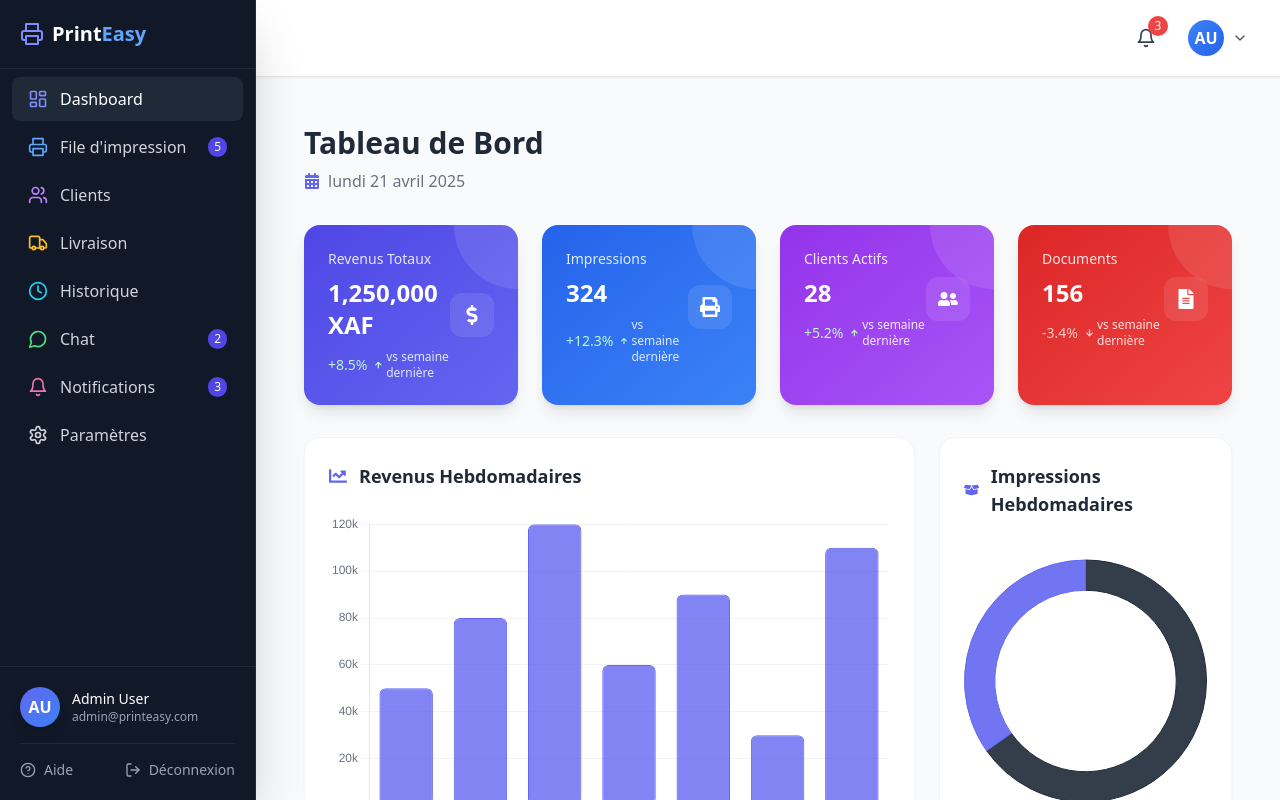
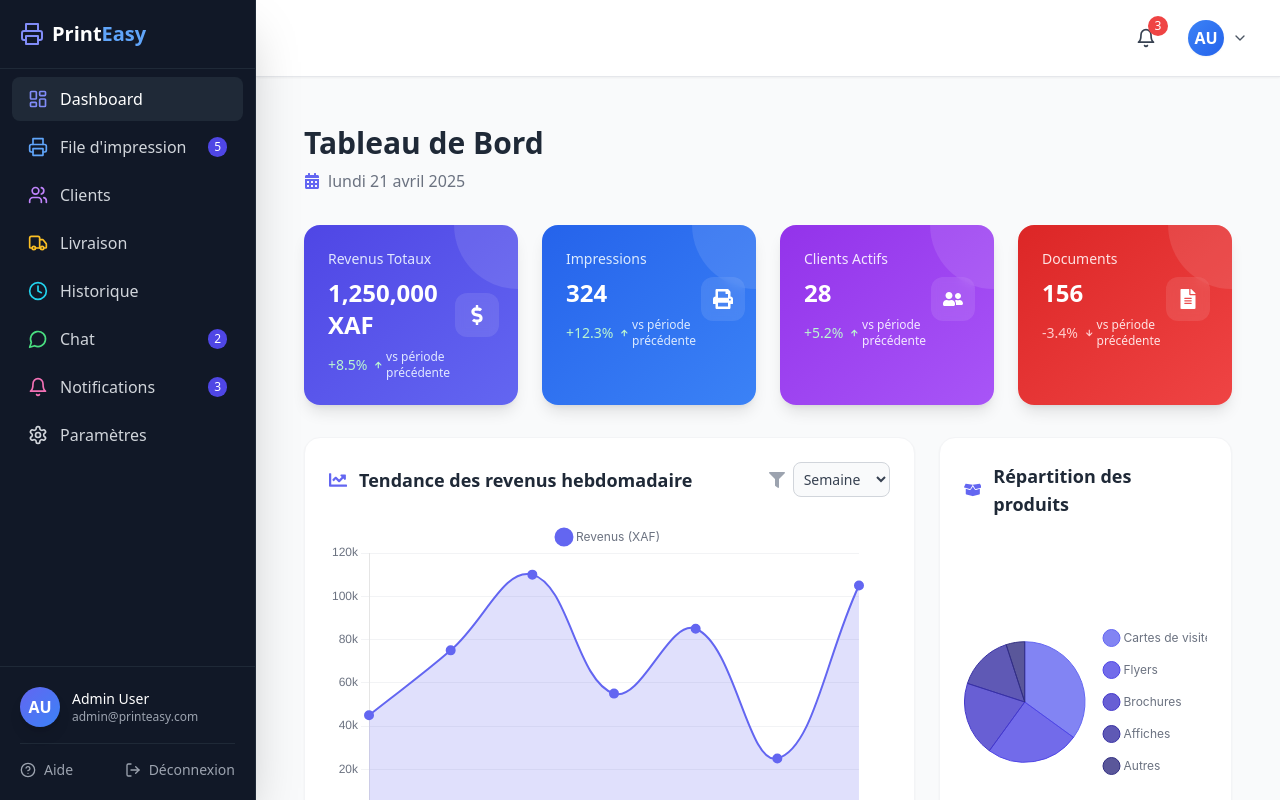
Before and after one commit to kwilliams3/projet-gestinnaire-impression, a React (Vite) app: page / in a window 1280 px wide. Built offline with nearby package versions, Linux system fonts and the light colour scheme.

Commit message:
amelioration

```diff
--- a/src/pages/DashboardPage.tsx
+++ b/src/pages/DashboardPage.tsx
@@ -1,6 +1,18 @@
-import React from 'react';
-import { Bar, Doughnut } from 'react-chartjs-2';
-import { Chart as ChartJS, CategoryScale, LinearScale, BarElement, Title, Tooltip, Legend, ArcElement } from 'chart.js';
+import React, { useState } from 'react';
+import { Bar, Line, Pie } from 'react-chartjs-2';
+import {
+  Chart as ChartJS,
+  CategoryScale,
+  LinearScale,
+  BarElement,
+  LineElement,
+  PointElement,
+  ArcElement,
+  Title,
+  Tooltip,
+  Legend,
+  Filler
+} from 'chart.js';
 import {
   FaDollarSign,
   FaPrint,
@@ -9,58 +21,199 @@ import {
   FaChartLine,
   FaCalendarAlt,
   FaBoxOpen,
-  FaArrowUp
+  FaArrowUp,
+  FaFilter
 } from 'react-icons/fa';
 import { motion } from 'framer-motion';
 
-ChartJS.register(CategoryScale, LinearScale, BarElement, Title, Tooltip, Legend, ArcElement);
+ChartJS.register(
+  CategoryScale,
+  LinearScale,
+  BarElement,
+  LineElement,
+  PointElement,
+  ArcElement,
+  Title,
+  Tooltip,
+  Legend,
+  Filler
+);
+
+type TimeRange = 'week' | 'month' | 'quarter';
 
 const DashboardPage: React.FC = () => {
+  const [timeRange, setTimeRange] = useState<TimeRange>('week');
+
+  // Données dynamiques basées sur la période sélectionnée
   const revenueData = {
-    total: 1250000,
-    change: 8.5,
+    total: timeRange === 'week' ? 1250000 : timeRange === 'month' ? 4850000 : 15000000,
+    change: timeRange === 'week' ? 8.5 : timeRange === 'month' ? 12.3 : 18.7,
     isPositive: true,
   };
 
   const stats = {
-    impressions: { count: 324, change: 12.3, isPositive: true },
-    clients: { count: 28, change: 5.2, isPositive: true },
-    documents: { count: 156, change: -3.4, isPositive: false },
+    impressions: { count: timeRange === 'week' ? 324 : timeRange === 'month' ? 1450 : 4200, change: 12.3, isPositive: true },
+    clients: { count: timeRange === 'week' ? 28 : timeRange === 'month' ? 95 : 280, change: 5.2, isPositive: true },
+    documents: { count: timeRange === 'week' ? 156 : timeRange === 'month' ? 620 : 1850, change: -3.4, isPositive: false },
   };
 
-  const revenueOverTimeData = {
-    labels: ['Lun', 'Mar', 'Mer', 'Jeu', 'Ven', 'Sam', 'Dim'],
+  // Nouveaux graphiques
+  const getRevenueChartData = () => {
+    if (timeRange === 'week') {
+      return {
+        labels: ['Lundi', 'Mardi', 'Mercredi', 'Jeudi', 'Vendredi', 'Samedi', 'Dimanche'],
         datasets: [
           {
             label: 'Revenus (XAF)',
-        data: [50000, 80000, 120000, 60000, 90000, 30000, 110000],
-        backgroundColor: 'rgba(99, 102, 241, 0.8)',
+            data: [45000, 75000, 110000, 55000, 85000, 25000, 105000],
+            backgroundColor: 'rgba(99, 102, 241, 0.2)',
             borderColor: 'rgba(99, 102, 241, 1)',
-        borderWidth: 1,
-        borderRadius: 6,
-        borderSkipped: false,
-      },
-    ],
+            borderWidth: 2,
+            tension: 0.4,
+            fill: true,
+            pointBackgroundColor: 'rgba(99, 102, 241, 1)',
+            pointRadius: 4,
+            pointHoverRadius: 6
+          }
+        ]
+      };
+    } else if (timeRange === 'month') {
+      return {
+        labels: ['Semaine 1', 'Semaine 2', 'Semaine 3', 'Semaine 4'],
+        datasets: [
+          {
+            label: 'Revenus (XAF)',
+            data: [1100000, 1050000, 1400000, 1300000],
+            backgroundColor: 'rgba(99, 102, 241, 0.2)',
+            borderColor: 'rgba(99, 102, 241, 1)',
+            borderWidth: 2,
+            tension: 0.4,
+            fill: true,
+            pointBackgroundColor: 'rgba(99, 102, 241, 1)',
+            pointRadius: 4,
+            pointHoverRadius: 6
+          }
+        ]
+      };
+    } else {
+      return {
+        labels: ['Mois 1', 'Mois 2', 'Mois 3'],
+        datasets: [
+          {
+            label: 'Revenus (XAF)',
+            data: [4800000, 5200000, 5000000],
+            backgroundColor: 'rgba(99, 102, 241, 0.2)',
+            borderColor: 'rgba(99, 102, 241, 1)',
+            borderWidth: 2,
+            tension: 0.4,
+            fill: true,
+            pointBackgroundColor: 'rgba(99, 102, 241, 1)',
+            pointRadius: 4,
+            pointHoverRadius: 6
+          }
+        ]
+      };
+    }
   };
 
-  const impressionsData = {
-    labels: ['Noir & Blanc', 'Couleur'],
+  const getProductDistributionData = () => {
+    return {
+      labels: ['Cartes de visite', 'Flyers', 'Brochures', 'Affiches', 'Autres'],
       datasets: [
         {
-        data: [1500, 800],
-        backgroundColor: ['rgba(31, 41, 55, 0.9)', 'rgba(99, 102, 241, 0.9)'],
-        borderColor: ['rgba(31, 41, 55, 1)', 'rgba(99, 102, 241, 1)'],
-        borderWidth: 1,
-      },
+          data: [35, 25, 20, 15, 5],
+          backgroundColor: [
+            'rgba(99, 102, 241, 0.8)',
+            'rgba(79, 70, 229, 0.8)',
+            'rgba(67, 56, 202, 0.8)',
+            'rgba(55, 48, 163, 0.8)',
+            'rgba(49, 46, 129, 0.8)'
           ],
+          borderColor: [
+            'rgba(99, 102, 241, 1)',
+            'rgba(79, 70, 229, 1)',
+            'rgba(67, 56, 202, 1)',
+            'rgba(55, 48, 163, 1)',
+            'rgba(49, 46, 129, 1)'
+          ],
+          borderWidth: 1
+        }
+      ]
+    };
   };
 
-  const revenueOptions = {
+  const getClientActivityData = () => {
+    if (timeRange === 'week') {
+      return {
+        labels: ['Lundi', 'Mardi', 'Mercredi', 'Jeudi', 'Vendredi', 'Samedi', 'Dimanche'],
+        datasets: [
+          {
+            label: 'Nouveaux clients',
+            data: [3, 5, 7, 4, 6, 2, 1],
+            backgroundColor: 'rgba(16, 185, 129, 0.8)',
+            borderRadius: 6
+          },
+          {
+            label: 'Commandes',
+            data: [8, 12, 15, 10, 14, 5, 3],
+            backgroundColor: 'rgba(99, 102, 241, 0.8)',
+            borderRadius: 6
+          }
+        ]
+      };
+    } else if (timeRange === 'month') {
+      return {
+        labels: ['Semaine 1', 'Semaine 2', 'Semaine 3', 'Semaine 4'],
+        datasets: [
+          {
+            label: 'Nouveaux clients',
+            data: [15, 20, 25, 18],
+            backgroundColor: 'rgba(16, 185, 129, 0.8)',
+            borderRadius: 6
+          },
+          {
+            label: 'Commandes',
+            data: [35, 40, 45, 38],
+            backgroundColor: 'rgba(99, 102, 241, 0.8)',
+            borderRadius: 6
+          }
+        ]
+      };
+    } else {
+      return {
+        labels: ['Mois 1', 'Mois 2', 'Mois 3'],
+        datasets: [
+          {
+            label: 'Nouveaux clients',
+            data: [65, 75, 70],
+            backgroundColor: 'rgba(16, 185, 129, 0.8)',
+            borderRadius: 6
+          },
+          {
+            label: 'Commandes',
+            data: [120, 140, 130],
+            backgroundColor: 'rgba(99, 102, 241, 0.8)',
+            borderRadius: 6
+          }
+        ]
+      };
+    }
+  };
+
+  // Options des graphiques
+  const lineChartOptions = {
     responsive: true,
     maintainAspectRatio: false,
     plugins: {
       legend: {
-        display: false,
+        position: 'top' as const,
+        labels: {
+          color: '#6B7280',
+          font: {
+            family: "'Inter', sans-serif",
+          },
+          usePointStyle: true,
+        }
       },
       tooltip: {
         backgroundColor: '#1F2937',
@@ -71,7 +224,7 @@ const DashboardPage: React.FC = () => {
         displayColors: true,
         callbacks: {
           label: (context: any) => {
-            return `${context.parsed.y.toLocaleString()} XAF`;
+            return `${context.dataset.label}: ${context.parsed.y.toLocaleString()} XAF`;
           }
         }
       }
@@ -102,13 +255,57 @@ const DashboardPage: React.FC = () => {
     },
   };
 
-  const impressionsOptions = {
+  const barChartOptions = {
     responsive: true,
     maintainAspectRatio: false,
-    cutout: '75%',
     plugins: {
       legend: {
-        position: 'bottom' as const,
+        position: 'top' as const,
+        labels: {
+          color: '#6B7280',
+          font: {
+            family: "'Inter', sans-serif",
+          },
+          usePointStyle: true,
+        }
+      },
+      tooltip: {
+        backgroundColor: '#1F2937',
+        titleColor: '#F9FAFB',
+        bodyColor: '#E5E7EB',
+        padding: 12,
+        cornerRadius: 8,
+      }
+    },
+    scales: {
+      y: {
+        beginAtZero: true,
+        grid: {
+          color: 'rgba(229, 231, 235, 0.5)',
+          drawBorder: false,
+        },
+        ticks: {
+          color: '#6B7280',
+        },
+      },
+      x: {
+        grid: {
+          display: false,
+          drawBorder: false,
+        },
+        ticks: {
+          color: '#6B7280',
+        },
+      },
+    },
+  };
+
+  const pieChartOptions = {
+    responsive: true,
+    maintainAspectRatio: false,
+    plugins: {
+      legend: {
+        position: 'right' as const,
         labels: {
           color: '#6B7280',
           font: {
@@ -127,9 +324,11 @@ const DashboardPage: React.FC = () => {
         cornerRadius: 8,
         callbacks: {
           label: (context: any) => {
+            const label = context.label || '';
+            const value = context.raw || 0;
             const total = context.dataset.data.reduce((a: number, b: number) => a + b, 0);
-            const percentage = Math.round((context.raw / total) * 100);
-            return `${context.label}: ${context.raw} (${percentage}%)`;
+            const percentage = Math.round((value / total) * 100);
+            return `${label}: ${percentage}% (${value})`;
           }
         }
       }
@@ -178,7 +377,7 @@ const DashboardPage: React.FC = () => {
                   {revenueData.isPositive ? '+' : ''}{revenueData.change}%
                 </span>
                 <FaArrowUp className={`w-3 h-3 ml-2 ${!revenueData.isPositive && 'transform rotate-180'}`} />
-                <span className="text-xs ml-1 text-indigo-100">vs semaine dernière</span>
+                <span className="text-xs ml-1 text-indigo-100">vs période précédente</span>
               </div>
             </div>
             <div className="p-3 rounded-xl bg-white/10 backdrop-blur-sm">
@@ -202,7 +401,7 @@ const DashboardPage: React.FC = () => {
                   {stats.impressions.isPositive ? '+' : ''}{stats.impressions.change}%
                 </span>
                 <FaArrowUp className={`w-3 h-3 ml-2 ${!stats.impressions.isPositive && 'transform rotate-180'}`} />
-                <span className="text-xs ml-1 text-blue-100">vs semaine dernière</span>
+                <span className="text-xs ml-1 text-blue-100">vs période précédente</span>
               </div>
             </div>
             <div className="p-3 rounded-xl bg-white/10 backdrop-blur-sm">
@@ -226,7 +425,7 @@ const DashboardPage: React.FC = () => {
                   {stats.clients.isPositive ? '+' : ''}{stats.clients.change}%
                 </span>
                 <FaArrowUp className={`w-3 h-3 ml-2 ${!stats.clients.isPositive && 'transform rotate-180'}`} />
-                <span className="text-xs ml-1 text-purple-100">vs semaine dernière</span>
+                <span className="text-xs ml-1 text-purple-100">vs période précédente</span>
               </div>
             </div>
             <div className="p-3 rounded-xl bg-white/10 backdrop-blur-sm">
@@ -250,7 +449,7 @@ const DashboardPage: React.FC = () => {
                   {stats.documents.isPositive ? '+' : ''}{stats.documents.change}%
                 </span>
                 <FaArrowUp className={`w-3 h-3 ml-2 ${!stats.documents.isPositive && 'transform rotate-180'}`} />
-                <span className="text-xs ml-1 text-red-100">vs semaine dernière</span>
+                <span className="text-xs ml-1 text-red-100">vs période précédente</span>
               </div>
             </div>
             <div className="p-3 rounded-xl bg-white/10 backdrop-blur-sm">
@@ -262,34 +461,61 @@ const DashboardPage: React.FC = () => {
 
       {/* Charts Section */}
       <div className="grid grid-cols-1 lg:grid-cols-3 gap-6 mb-8">
-        {/* Revenue Chart - takes 2/3 space */}
+        {/* Revenue Trend Chart - Line Chart */}
         <div className="bg-white p-6 rounded-2xl shadow-sm border border-gray-100 lg:col-span-2">
           <div className="flex items-center justify-between mb-6">
             <h2 className="text-lg font-semibold text-gray-800 flex items-center">
               <FaChartLine className="mr-3 text-indigo-500" />
-              Revenus Hebdomadaires
+              Tendance des revenus {timeRange === 'week' ? 'hebdomadaire' : timeRange === 'month' ? 'mensuelle' : 'trimestrielle'}
             </h2>
+            <div className="flex items-center space-x-2">
+              <FaFilter className="text-gray-400" />
+              <select
+                value={timeRange}
+                onChange={(e) => setTimeRange(e.target.value as TimeRange)}
+                className="bg-gray-50 border border-gray-300 text-gray-700 text-sm rounded-lg focus:ring-indigo-500 focus:border-indigo-500 p-1.5"
+              >
+                <option value="week">Semaine</option>
+                <option value="month">Mois</option>
+                <option value="quarter">Trimestre</option>
+              </select>
+            </div>
           </div>
           <div className="h-80">
-            <Bar data={revenueOverTimeData} options={revenueOptions} />
+            <Line data={getRevenueChartData()} options={lineChartOptions} />
           </div>
         </div>
 
-        {/* Impressions Chart - takes 1/3 space */}
+        {/* Product Distribution - Pie Chart */}
         <div className="bg-white p-6 rounded-2xl shadow-sm border border-gray-100">
           <div className="flex items-center justify-between mb-6">
             <h2 className="text-lg font-semibold text-gray-800 flex items-center">
               <FaBoxOpen className="mr-3 text-indigo-500" />
-              Impressions Hebdomadaires
+              Répartition des produits
             </h2>
           </div>
           <div className="h-80">
-            <Doughnut data={impressionsData} options={impressionsOptions} />
+            <Pie data={getProductDistributionData()} options={pieChartOptions} />
           </div>
         </div>
       </div>
 
-      {/* Recent Orders */}
+      {/* Second Row of Charts */}
+      <div className="grid grid-cols-1 lg:grid-cols-2 gap-6 mb-8">
+        {/* Client Activity - Bar Chart */}
+        <div className="bg-white p-6 rounded-2xl shadow-sm border border-gray-100">
+          <div className="flex items-center justify-between mb-6">
+            <h2 className="text-lg font-semibold text-gray-800 flex items-center">
+              <FaUserFriends className="mr-3 text-indigo-500" />
+              Activité client {timeRange === 'week' ? 'hebdomadaire' : timeRange === 'month' ? 'mensuelle' : 'trimestrielle'}
+            </h2>
+          </div>
+          <div className="h-80">
+            <Bar data={getClientActivityData()} options={barChartOptions} />
+          </div>
+        </div>
+
+        {/* Recent Orders Table */}
         <div className="bg-white p-6 rounded-2xl shadow-sm border border-gray-100">
           <div className="flex items-center justify-between mb-6">
             <h2 className="text-lg font-semibold text-gray-800">Commandes Récentes</h2>
@@ -335,6 +561,7 @@ const DashboardPage: React.FC = () => {
           </div>
         </div>
       </div>
+    </div>
   );
 };
 
```
Lines whose indentation alone changed are shown as unchanged.
